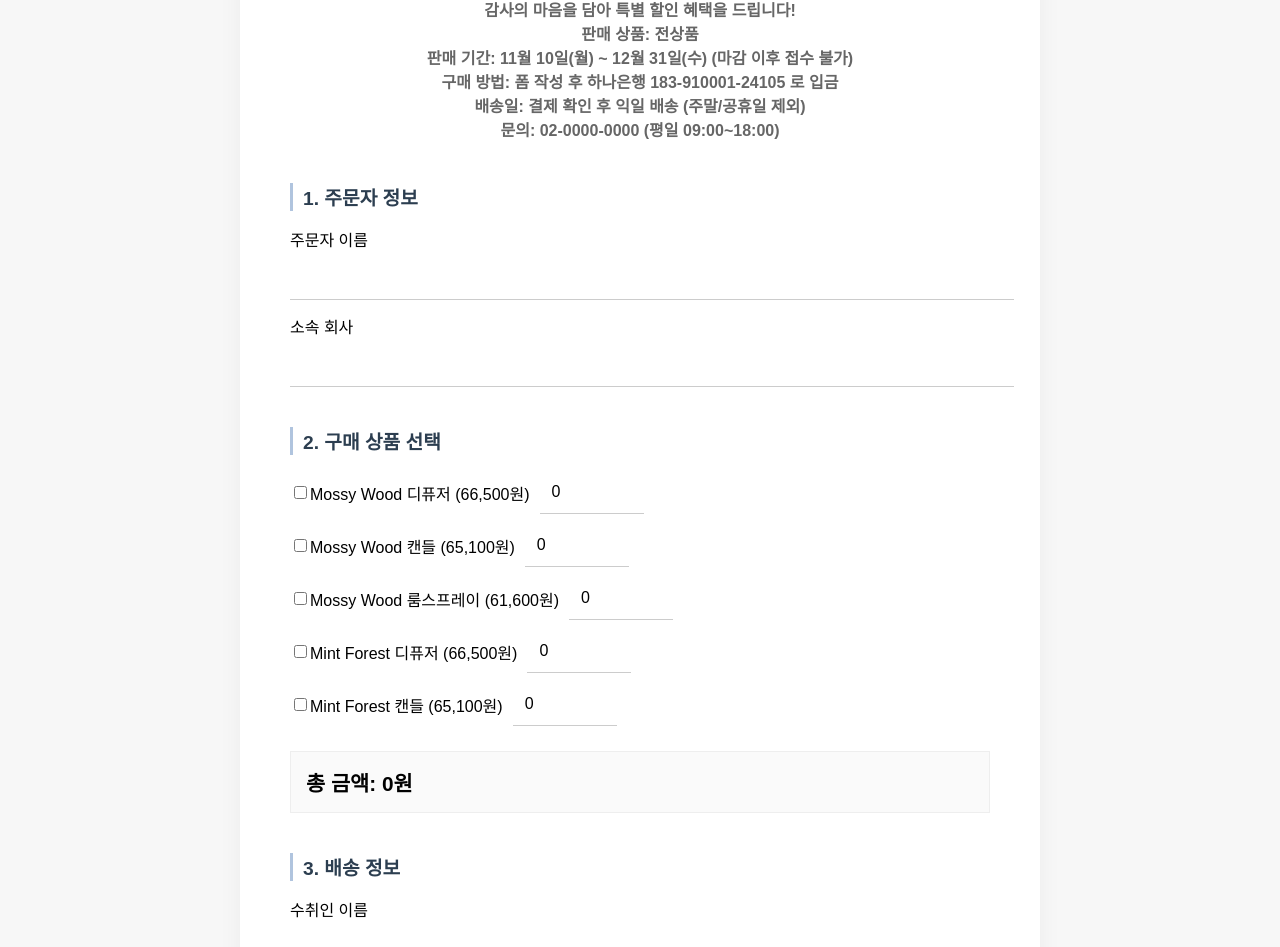
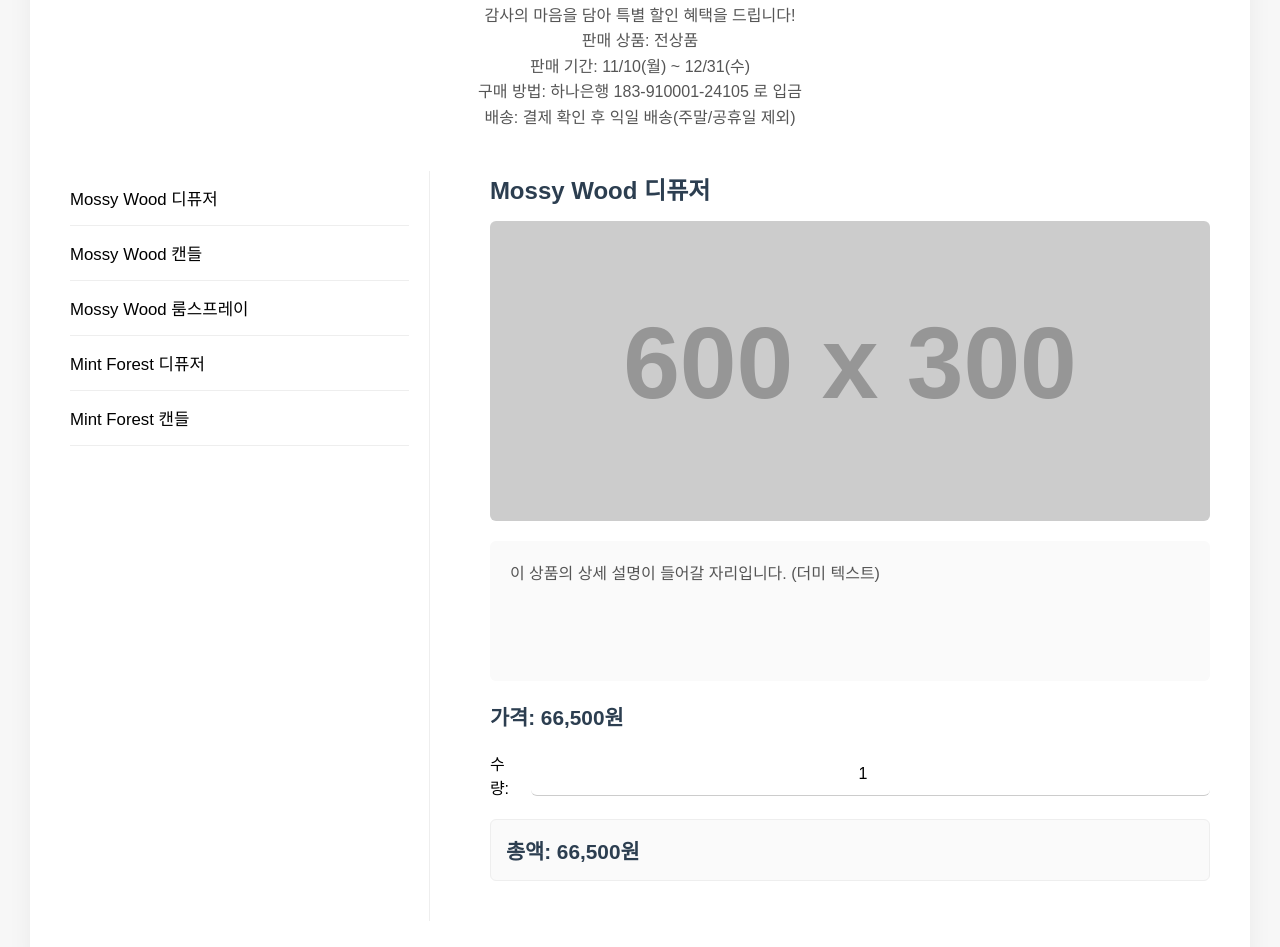
Before and after one commit to bini233/order-form-site, a plain HTML site: page index.html in a window 1280 px wide. Shown: the part 156-1103 px from the top of the page. Drawn offline with Linux system fonts and the light colour scheme; placeholder pictures from the web are drawn by us.

Commit message:
Update title and layout for order page

```diff
--- a/index.html
+++ b/index.html
@@ -3,88 +3,171 @@
 <head>
 <meta charset="UTF-8">
 <meta name="viewport" content="width=device-width, initial-scale=1.0">
-<title>연말 할인 주문서</title>
+<title>연말 할인 주문 페이지</title>
 
 <style>
     body {
         font-family: 'Noto Sans KR', sans-serif;
+        margin: 0;
         background: #F7F7F7;
-        margin: 0;
-        padding: 40px 20px;
+        padding: 30px;
         display: flex;
         justify-content: center;
     }
-    .container {
+
+    .page-wrapper {
+        max-width: 1200px;
+        width: 100%;
         background: #fff;
-        max-width: 800px;
-        width: 100%;
-        padding: 40px 50px;
-        border-radius: 6px;
-        box-shadow: 0 10px 25px rgba(0,0,0,0.05);
-        box-sizing: border-box;
+        padding: 40px;
+        border-radius: 8px;
+        box-shadow: 0 10px 25px rgba(0,0,0,0.06);
     }
+
     h1 {
         text-align: center;
         font-size: 2em;
-        margin-bottom: 8px;
         color: #2c3e50;
+        margin-bottom: 10px;
     }
     h4 {
         text-align: center;
-        color: #666;
-        margin-top: 0;
-        margin-bottom: 30px;
-        line-height: 1.5;
+        color: #555;
+        font-weight: 400;
+        margin-bottom: 40px;
+        line-height: 1.6;
     }
-    .info-box {
+
+    /* 레이아웃 2단 구성 */
+    .flex-container {
+        display: flex;
+        gap: 40px;
+    }
+
+    /* 좌측 상품 목록 */
+    .product-list {
+        width: 32%;
+        border-right: 1px solid #eee;
+        padding-right: 20px;
+    }
+    .product-item {
+        padding: 15px 0;
+        cursor: pointer;
+        border-bottom: 1px solid #eee;
+        font-size: 1.05em;
+    }
+    .product-item:hover {
+        color: #2c3e50;
+        font-weight: 500;
+    }
+
+    /* 우측 패널 */
+    .detail-panel {
+        width: 68%;
+        padding-left: 20px;
+    }
+
+    .detail-title {
+        font-size: 1.5em;
+        font-weight: 600;
+        margin-bottom: 15px;
+        color: #2c3e50;
+    }
+
+    /* 이미지 슬라이더 */
+    .slider {
+        position: relative;
+        width: 100%;
+        height: 300px;
+        overflow: hidden;
+        border-radius: 6px;
+        margin-bottom: 20px;
+    }
+    .slide-img {
+        width: 100%;
+        height: 300px;
+        object-fit: cover;
+        display: none;
+    }
+    .slide-img.active {
+        display: block;
+    }
+
+    /* 설명 */
+    .detail-desc {
         background: #fafafa;
         padding: 20px;
+        line-height: 1.6;
+        border-radius: 6px;
+        margin-bottom: 20px;
+        color: #555;
+        min-height: 100px;
+    }
+
+    /* 가격 */
+    .price-box {
+        font-size: 1.3em;
+        font-weight: 600;
+        margin-bottom: 20px;
+        color: #2c3e50;
+    }
+
+    /* 수량 */
+    .qty-wrap {
+        display: flex;
+        align-items: center;
+        gap: 10px;
+        margin-bottom: 20px;
+    }
+    .qty-wrap input {
+        width: 80px;
+        padding: 10px;
+        border: 1px solid #aaa;
+        border-radius: 6px;
+        font-size: 1em;
+        text-align: center;
+    }
+
+    /* 총액 */
+    .total-box {
+        padding: 15px;
+        background: #fafafa;
         border: 1px solid #eee;
-        line-height: 1.6;
+        font-size: 1.3em;
+        font-weight: 600;
+        border-radius: 6px;
         margin-bottom: 40px;
+        color: #2c3e50;
     }
+
+    /* 섹션 제목 */
     h2 {
         margin-top: 40px;
         font-size: 1.2em;
-        color: #2c3e50;
         border-left: 3px solid #b0c4de;
         padding-left: 10px;
+        color: #2c3e50;
     }
+
+    /* 입력 폼 */
     label {
         display: block;
-        margin: 14px 0 6px;
+        margin: 18px 0 5px;
         font-weight: 500;
     }
     input[type="text"],
-    input[type="number"],
     input[type="email"],
-    select {
+    input[type="number"] {
         width: 100%;
         padding: 12px;
         border: none;
         border-bottom: 1px solid #ccc;
+        font-size: 1em;
         background: transparent;
-        font-size: 1em;
     }
-    input:focus { outline: none; border-bottom: 1px solid #2c3e50; }
-
-    .product-row {
-        display: flex;
-        align-items: center;
-        margin-bottom: 10px;
-    }
-    .product-row input[type="number"] {
-        width: 80px;
-        margin-left: 10px;
-    }
-
-    .total-box {
-        background: #fafafa;
-        padding: 15px;
-        border: 1px solid #eee;
-        font-size: 1.3em;
-        font-weight: 600;
-        margin-top: 25px;
+    input:focus {
+        outline: none;
+        border-bottom: 1px solid #2c3e50;
     }
 
     button {
@@ -94,184 +177,129 @@
         background: #2c3e50;
         color: #fff;
         border: none;
-        border-radius: 4px;
+        border-radius: 6px;
         font-size: 1.1em;
         cursor: pointer;
         transition: 0.3s;
     }
     button:hover {
-        background: #fff;
+        background: white;
         color: #2c3e50;
         border: 1px solid #2c3e50;
     }
 
-    .hidden { display: none; }
+    /* 반응형 */
+    @media (max-width: 900px) {
+        .flex-container {
+            flex-direction: column;
+        }
+        .product-list,
+        .detail-panel {
+            width: 100%;
+            border: none;
+        }
+    }
 </style>
 </head>
 
 <body>
-<div class="container">
 
-    <h1>연말 할인 주문서</h1>
-    <h4>감사의 마음을 담아 특별 할인 혜택을 드립니다!<br>
+<div class="page-wrapper">
+
+    <h1>연말 할인 주문 페이지</h1>
+    <h4>
+        감사의 마음을 담아 특별 할인 혜택을 드립니다!<br>
         판매 상품: 전상품<br>
-        판매 기간: 11월 10일(월) ~ 12월 31일(수) (마감 이후 접수 불가)<br>
-        구매 방법: 폼 작성 후 <b>하나은행 183-910001-24105</b> 로 입금<br>
-        배송일: 결제 확인 후 익일 배송 (주말/공휴일 제외)<br>
-        문의: 02-0000-0000 (평일 09:00~18:00)
+        판매 기간: 11/10(월) ~ 12/31(수)<br>
+        구매 방법: 하나은행 183-910001-24105 로 입금<br>
+        배송: 결제 확인 후 익일 배송(주말/공휴일 제외)
     </h4>
 
-    <form action="https://formspree.io/f/XXXXXXXX" method="POST">
+    <div class="flex-container">
 
-        <!-- 1. 주문자 정보 -->
-        <h2>1. 주문자 정보</h2>
-        <label>주문자 이름</label>
-        <input type="text" name="주문자 이름" required>
-
-        <label>소속 회사</label>
-        <input type="text" name="소속 회사" required>
-
-        <!-- 2. 상품 선택 -->
-        <h2>2. 구매 상품 선택</h2>
-
-        <!-- 상품 목록 -->
-        <div class="product-row">
-            <input type="checkbox" class="p-check" data-price="66500" name="상품_MW_디퓨저"> Mossy Wood 디퓨저 (66,500원)
-            <input type="number" class="p-qty" min="0" value="0">
+        <!-- 좌측 상품 목록 -->
+        <div class="product-list">
+            <div class="product-item" onclick="selectProduct(0)">Mossy Wood 디퓨저</div>
+            <div class="product-item" onclick="selectProduct(1)">Mossy Wood 캔들</div>
+            <div class="product-item" onclick="selectProduct(2)">Mossy Wood 룸스프레이</div>
+            <div class="product-item" onclick="selectProduct(3)">Mint Forest 디퓨저</div>
+            <div class="product-item" onclick="selectProduct(4)">Mint Forest 캔들</div>
         </div>
 
-        <div class="product-row">
-            <input type="checkbox" class="p-check" data-price="65100" name="상품_MW_캔들"> Mossy Wood 캔들 (65,100원)
-            <input type="number" class="p-qty" min="0" value="0">
+        <!-- 우측 상세 패널 -->
+        <div class="detail-panel">
+            <div class="detail-title" id="detailTitle">상품명</div>
+
+            <!-- 이미지 슬라이더 -->
+            <div class="slider">
+                <img src="https://via.placeholder.com/600x300?text=Image+1" class="slide-img active" id="img1">
+                <img src="https://via.placeholder.com/600x300?text=Image+2" class="slide-img" id="img2">
             </div>
 
-        <div class="product-row">
-            <input type="checkbox" class="p-check" data-price="61600" name="상품_MW_룸스프레이"> Mossy Wood 룸스프레이 (61,600원)
-            <input type="number" class="p-qty" min="0" value="0">
+            <!-- 상세 설명 -->
+            <div class="detail-desc" id="detailDesc">
+                상세 설명이 여기에 들어갑니다. (더미 텍스트)
             </div>
 
-        <div class="product-row">
-            <input type="checkbox" class="p-check" data-price="66500" name="상품_MF_디퓨저"> Mint Forest 디퓨저 (66,500원)
-            <input type="number" class="p-qty" min="0" value="0">
+            <!-- 가격 -->
+            <div class="price-box">
+                가격: <span id="detailPrice">0</span>원
             </div>
 
-        <div class="product-row">
-            <input type="checkbox" class="p-check" data-price="65100" name="상품_MF_캔들"> Mint Forest 캔들 (65,100원)
-            <input type="number" class="p-qty" min="0" value="0">
+            <!-- 수량 -->
+            <div class="qty-wrap">
+                <label style="margin:0;">수량:</label>
+                <input type="number" id="detailQty" value="1" min="1">
             </div>
 
             <!-- 총액 -->
-        <div class="total-box" id="totalPrice">총 금액: 0원</div>
-
-        <!-- 3. 배송 정보 -->
-        <h2>3. 배송 정보</h2>
-
-        <label>수취인 이름</label>
-        <input type="text" name="수취인 이름" required>
-
-        <label>수취인 전화번호</label>
-        <input type="text" name="수취인 전화번호" required>
-
-        <label>수취인 주소</label>
-        <input type="text" name="수취인 주소" required>
-
-        <!-- 4. 결제 방식 -->
-        <h2>4. 결제 방식 선택</h2>
-
-        <label>결제 방식</label>
-        <select id="paySelect" name="결제 방식" required>
-            <option value="">선택하세요</option>
-            <option value="계좌이체">계좌이체</option>
-            <option value="카드결제">카드결제(개인/법인)</option>
-        </select>
-
-        <!-- 계좌이체 옵션 -->
-        <div id="bankArea" class="hidden">
-            <label>입금자명</label>
-            <input type="text" name="입금자명">
-
-            <label>입금 금액 (총액과 동일해야 함)</label>
-            <input type="number" name="입금 금액" id="depositAmount">
+            <div class="total-box">
+                총액: <span id="detailTotal">0</span>원
+            </div>
+        </div>
     </div>
 
-        <!-- 카드결제 옵션 -->
-        <div id="cardArea" class="hidden">
-            <label>결제 링크 받을 연락처</label>
-            <input type="text" name="카드결제 연락처">
-        </div>
-
-        <!-- 5. 현금영수증/세금계산서 -->
-        <h2>5. 현금영수증 / 세금계산서</h2>
-
-        <label>발행 선택</label>
-        <select id="taxSelect" name="증빙 선택">
-            <option value="">선택 안함</option>
-            <option value="현금영수증">현금영수증(개인)</option>
-            <option value="세금계산서">세금계산서(기업)</option>
-        </select>
-
-        <div id="taxArea" class="hidden">
-            <label>발행 번호 입력</label>
-            <input type="text" name="증빙 발행 번호">
-        </div>
-
-        <button type="submit">주문서 제출하기</button>
-
-    </form>
 </div>
 
 <script>
-    // 상품 & 가격 계산
-    const checks = document.querySelectorAll('.p-check');
-    const qtys = document.querySelectorAll('.p-qty');
-    const totalPrice = document.getElementById('totalPrice');
+    /* 상품 데이터 */
+    const products = [
+        { name: "Mossy Wood 디퓨저", price: 66500 },
+        { name: "Mossy Wood 캔들", price: 65100 },
+        { name: "Mossy Wood 룸스프레이", price: 61600 },
+        { name: "Mint Forest 디퓨저", price: 66500 },
+        { name: "Mint Forest 캔들", price: 65100 }
+    ];
 
-    function calcTotal() {
-        let total = 0;
-        checks.forEach((chk, i) => {
-            if (chk.checked) {
-                const price = Number(chk.dataset.price);
-                const qty = Number(qtys[i].value);
-                total += price * qty;
-            }
-        });
-        totalPrice.innerText = "총 금액: " + total.toLocaleString() + "원";
+    function selectProduct(i) {
+        document.getElementById("detailTitle").innerText = products[i].name;
+        document.getElementById("detailPrice").innerText = products[i].price.toLocaleString();
+        document.getElementById("detailQty").value = 1;
+        document.getElementById("detailTotal").innerText = products[i].price.toLocaleString();
+
+        document.getElementById("detailDesc").innerHTML =
+            "이 상품의 상세 설명이 들어갈 자리입니다. (더미 텍스트)";
+
+        /* 이미지 슬라이더 업데이트 */
+        document.getElementById("img1").src =
+            "https://via.placeholder.com/600x300?text=" + encodeURIComponent(products[i].name + " #1");
+        document.getElementById("img2").src =
+            "https://via.placeholder.com/600x300?text=" + encodeURIComponent(products[i].name + " #2");
+
+        /* 슬라이더 초기화 */
+        document.getElementById("img1").classList.add("active");
+        document.getElementById("img2").classList.remove("active");
     }
 
-    checks.forEach((c, i) => {
-        c.addEventListener('change', () => {
-            if (!c.checked) qtys[i].value = 0;
-            calcTotal();
-        });
-    });
-    qtys.forEach((q, i) => {
-        q.addEventListener('input', () => {
-            if (Number(q.value) > 0) checks[i].checked = true;
-            calcTotal();
-        });
+    /* 수량 변경 → 총액 변경 */
+    document.getElementById("detailQty").addEventListener("input", ()=>{
+        const qty = Number(document.getElementById("detailQty").value);
+        const unit = Number(document.getElementById("detailPrice").innerText.replace(/,/g,""));
+        document.getElementById("detailTotal").innerText = (qty * unit).toLocaleString();
     });
 
-    // 결제 방식 선택 시 조건부 표시
-    const paySelect = document.getElementById("paySelect");
-    const bankArea = document.getElementById("bankArea");
-    const cardArea = document.getElementById("cardArea");
-
-    paySelect.addEventListener("change", () => {
-        bankArea.classList.add("hidden");
-        cardArea.classList.add("hidden");
-
-        if (paySelect.value === "계좌이체") bankArea.classList.remove("hidden");
-        if (paySelect.value === "카드결제") cardArea.classList.remove("hidden");
-    });
-
-    // 증빙조건 조건부 표시
-    const taxSelect = document.getElementById("taxSelect");
-    const taxArea = document.getElementById("taxArea");
-
-    taxSelect.addEventListener("change", () => {
-        taxArea.classList.add("hidden");
-        if (taxSelect.value !== "") taxArea.classList.remove("hidden");
-    });
+    /* 기본 선택 상품 */
+    selectProduct(0);
 </script>
 
 </body>
```
Lines whose indentation alone changed are shown as unchanged.
